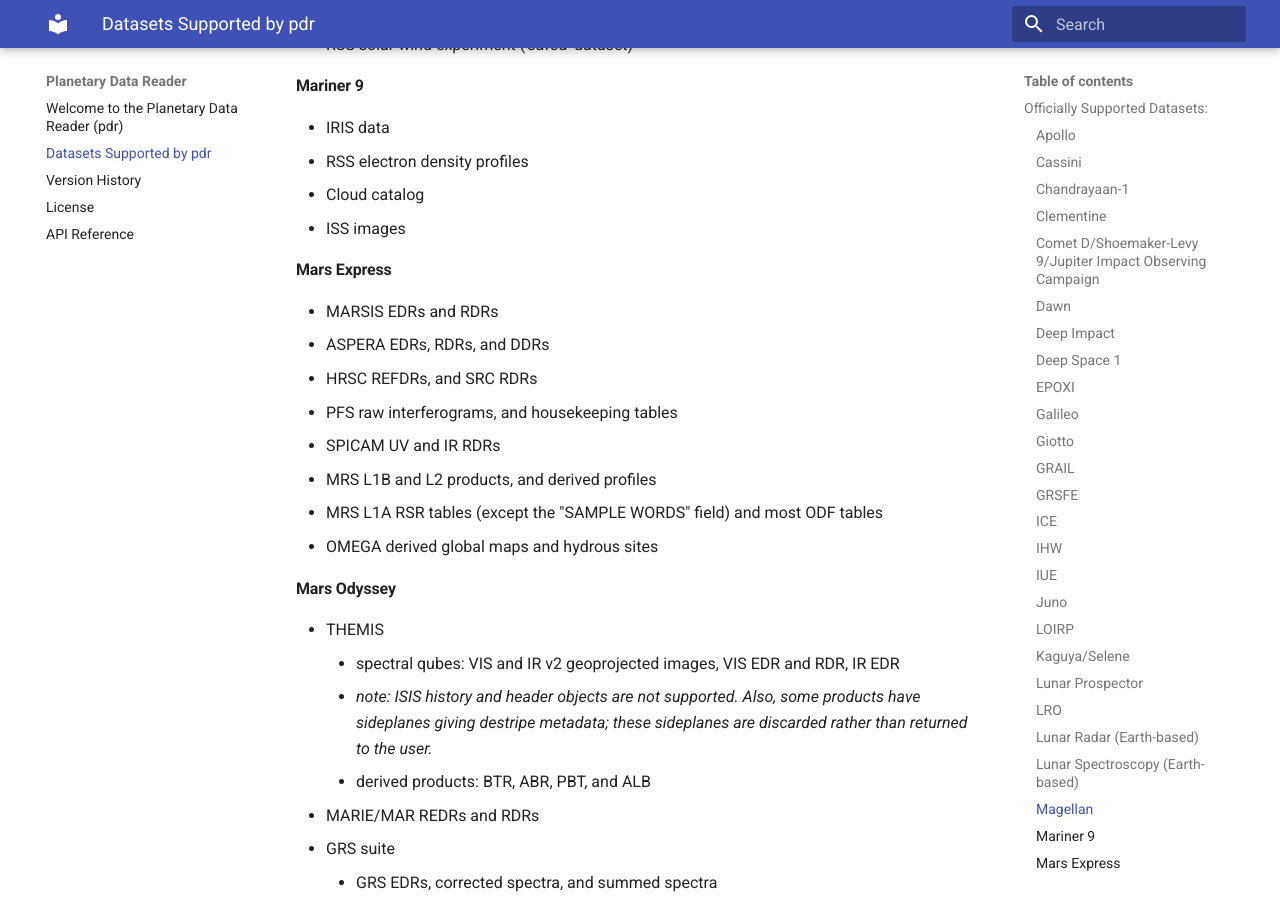
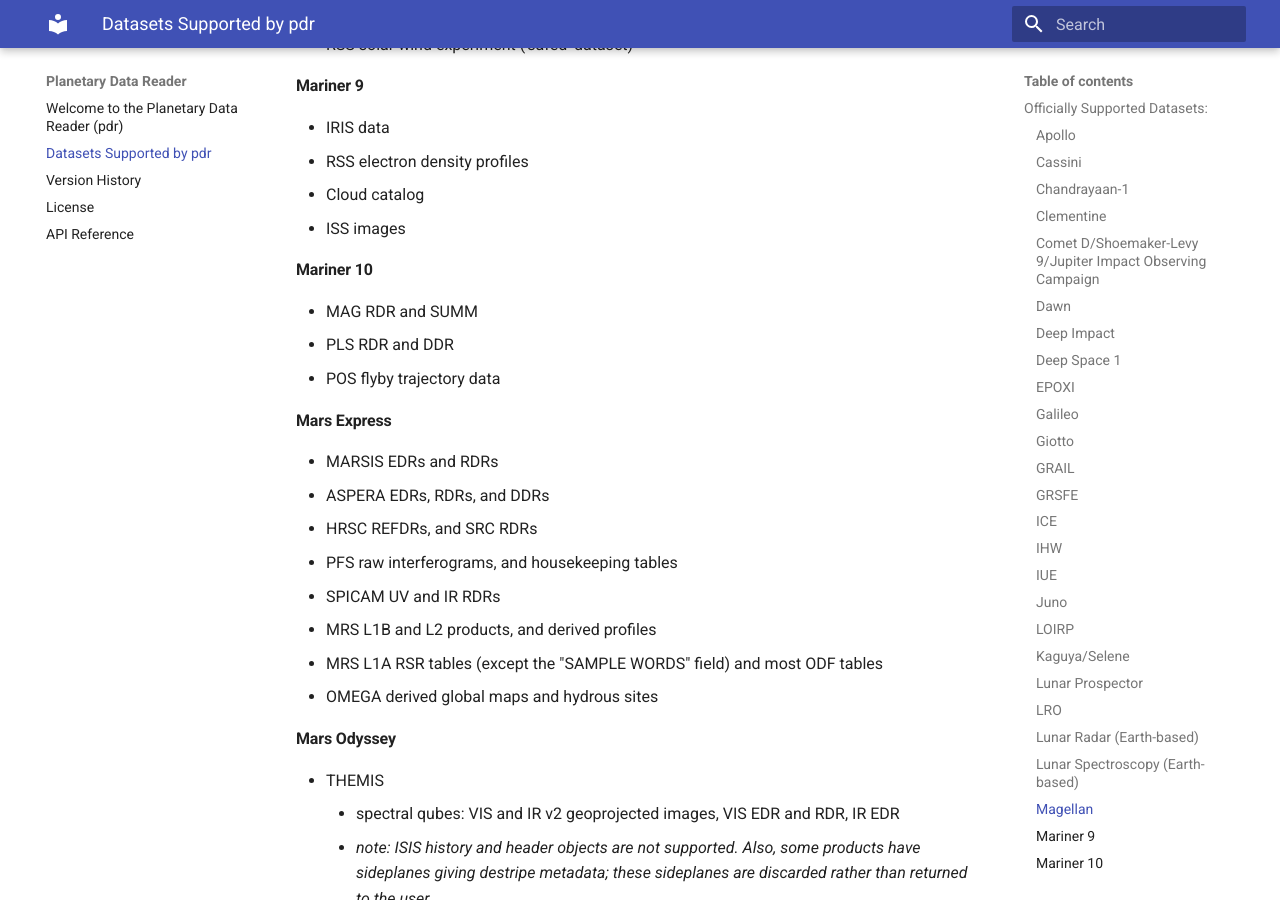
Before and after one commit to MillionConcepts/pdr, an MkDocs documentation site: the page built from docs/supported_datasets.md, in a window 1280 px wide and 900 px high, scrolled down 8351 px. Built offline with MkDocs 1.6.1 and Material for MkDocs 9.7.7, drawn with Linux system fonts in a browser that asks for light colours; some of the changed text lies outside the part shown.

Commit message:
update the support docs

```diff
--- a/docs/supported_datasets.md
+++ b/docs/supported_datasets.md
@@ -264,6 +264,10 @@ expected data structures and that interpretable portions of their data
   - RSS electron density profiles
   - Cloud catalog
   - ISS images
+#### Mariner 10
+  - MAG RDR and SUMM
+  - PLS RDR and DDR
+  - POS flyby trajectory data
 #### Mars Express
   - MARSIS EDRs and RDRs
   - ASPERA EDRs, RDRs, and DDRs
@@ -653,6 +657,8 @@ expected data structures and that interpretable portions of their data
   - BSR calibrated time samples (support planned)
   - Radio Tracking ODF3B tables (support planned)
   - SAR EDR ('safed' dataset)
+#### Mariner 10
+  - Image EDRs (support planned)
 #### Mars Express
   - HRSC RDRs (support planned)
   - PFS calibrated radiance spectra (support not planned)
```
Also changed, not shown: CHANGELOG.md (+1 -0 lines).
